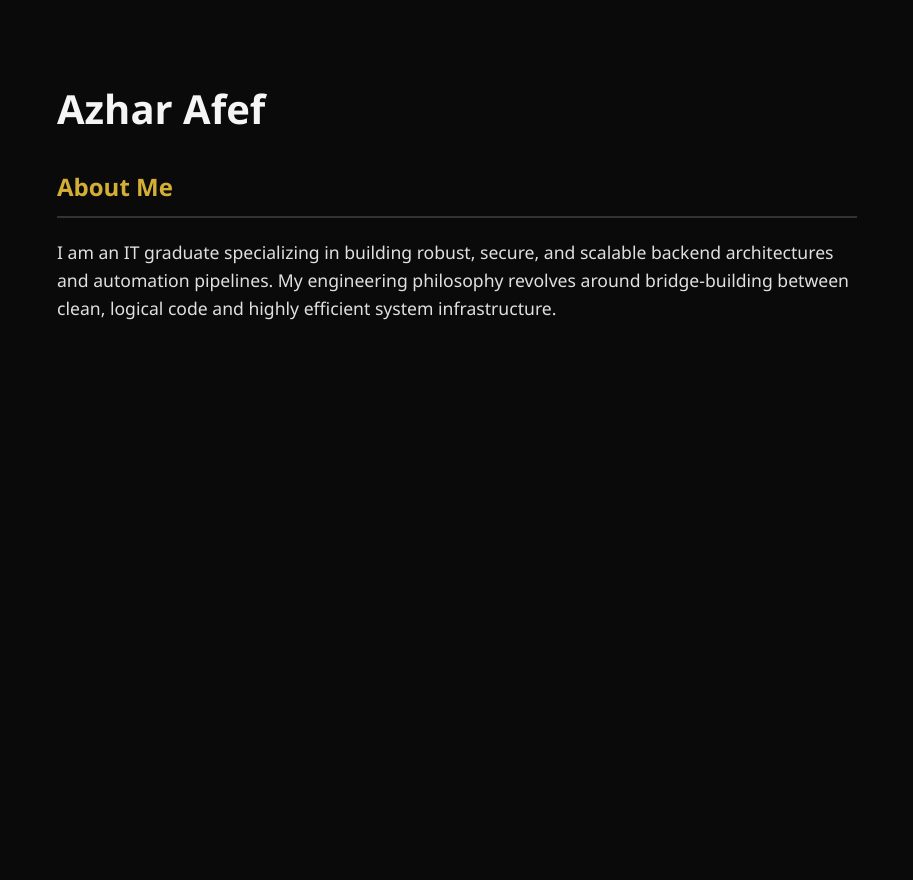
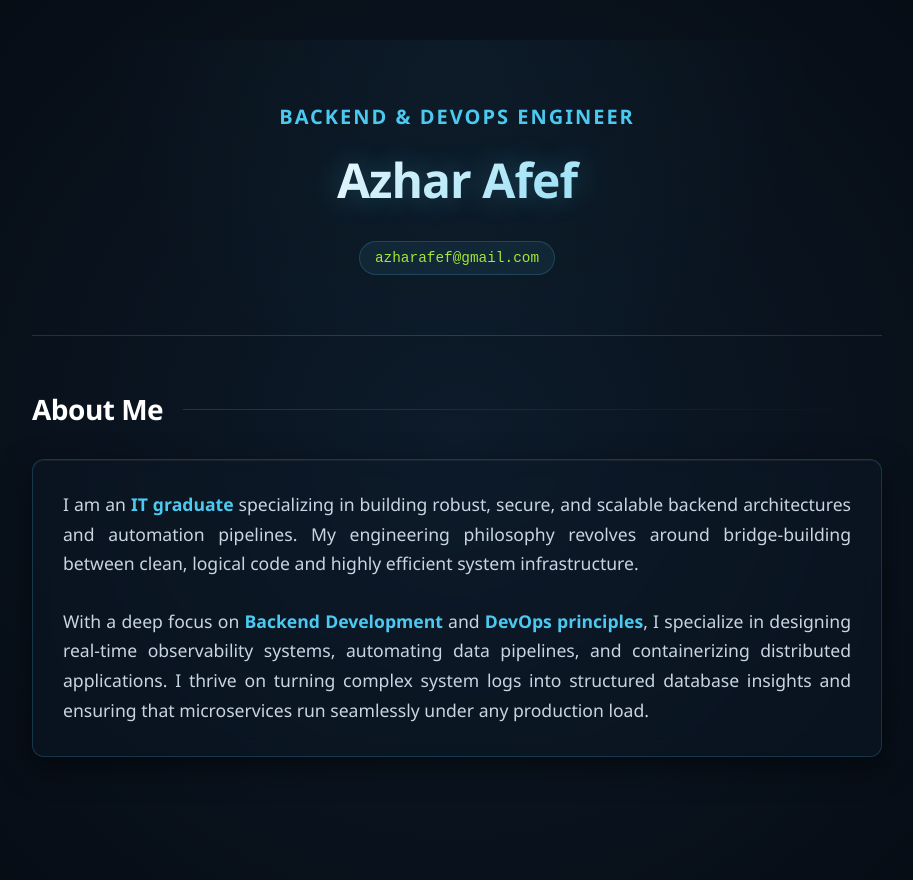
Before and after one commit to AAA4040/aaa4040.github.io, a plain HTML site: page index.html in a window 1280 px wide. Shown: the whole page, without its empty margins (183-1096 px from the left). Before the commit the page ends 800 px from the top, so only its background shows below. Drawn offline with Linux system fonts and the light colour scheme.

Commit message:
design: redesign ui with high-end metallic cyber-blue theme inspired by logo colors

```diff
--- a/index.html
+++ b/index.html
@@ -1,32 +1,161 @@
 <!DOCTYPE html>
 <html lang="en">
+
 <head>
     <meta charset="UTF-8">
     <meta name="viewport" content="width=device-width, initial-scale=1.0">
-    <title>Azhar Afef | Portfolio</title>
+    <title>Azhar Afef | Backend & DevOps Portfolio</title>
     <style>
+        /* نظام الألوان والتدرجات المستوحاة من شعار أزهر وموقع HIBP */
+        :root {
+            --bg-dark: #070b12;
+            /* أزرق داكن جداً قريب من السواد */
+            --bg-gradient: radial-gradient(circle at center, #0d1b2a 0%, #050910 100%);
+            --text-main: #e2e8f0;
+            --cyan-accent: #4cc9f0;
+            /* لون السايان المضيء من الشعار */
+            --blue-metallic: #3a0ca3;
+            /* الأزرق المعدني الداكن */
+            --cyan-glow: rgba(76, 201, 240, 0.15);
+            --card-bg: rgba(13, 27, 42, 0.4);
+            --border-color: rgba(76, 201, 240, 0.2);
+        }
+
         body {
-            background-color: #0a0a0a;
-            color: #e0e0e0;
-            font-family: 'Segoe UI', Tahoma, Geneva, Verdana, sans-serif;
-            line-height: 1.6;
+            background: var(--bg-gradient);
+            color: var(--text-main);
+            font-family: 'Segoe UI', Roboto, Helvetica, Arial, sans-serif;
+            line-height: 1.7;
             margin: 0;
-            padding: 50px;
+            padding: 40px 20px;
+            min-height: 100vh;
         }
-        .container { max-width: 800px; margin: auto; }
-        h1 { color: #f5f5f5; font-size: 2.5em; }
-        h2 { color: #d4af37; border-bottom: 2px solid #333; padding-bottom: 10px; }
-        p { font-size: 1.1em; }
+
+        .container {
+            max-width: 850px;
+            margin: auto;
+        }
+
+        /* رأس الصفحة - Hero Section */
+        header {
+            text-align: center;
+            padding: 60px 0;
+            border-bottom: 1px solid var(--border-color);
+            background: radial-gradient(circle at top, rgba(76, 201, 240, 0.05) 0%, transparent 70%);
+        }
+
+        h1 {
+            font-size: 3rem;
+            font-weight: 800;
+            margin: 0 0 10px 0;
+            letter-spacing: -1px;
+            background: linear-gradient(135deg, #ffffff 30%, var(--cyan-accent) 100%);
+            -webkit-background-clip: text;
+            -webkit-text-fill-color: transparent;
+            text-shadow: 0 0 30px rgba(76, 201, 240, 0.3);
+        }
+
+        .subtitle {
+            font-size: 1.25rem;
+            color: var(--cyan-accent);
+            text-transform: uppercase;
+            letter-spacing: 2px;
+            font-weight: 600;
+            margin-bottom: 5px;
+        }
+
+        .email-badge {
+            display: inline-block;
+            background: rgba(76, 201, 240, 0.08);
+            border: 1px solid var(--border-color);
+            padding: 4px 15px;
+            border-radius: 20px;
+            font-family: 'Courier New', Courier, monospace;
+            font-size: 0.9rem;
+            color: #a3e635;
+            /* لفتة برمجية خفيفة */
+            margin-top: 10px;
+        }
+
+        /* تصميم الأقسام - Sections */
+        section {
+            padding: 50px 0;
+        }
+
+        h2 {
+            font-size: 1.75rem;
+            color: #ffffff;
+            margin-top: 0;
+            margin-bottom: 25px;
+            display: flex;
+            align-items: center;
+            letter-spacing: -0.5px;
+        }
+
+        h2::after {
+            content: '';
+            flex: 1;
+            margin-left: 20px;
+            height: 1px;
+            background: linear-gradient(to right, var(--border-color), transparent);
+        }
+
+        /* لوحة محتوى About Me */
+        .about-card {
+            background: var(--card-bg);
+            border: 1px solid var(--border-color);
+            border-radius: 12px;
+            padding: 30px;
+            box-shadow: 0 10px 30px rgba(0, 0, 0, 0.5), inset 0 1px 0 rgba(255, 255, 255, 0.05);
+            backdrop-filter: blur(10px);
+        }
+
+        .about-card p {
+            margin: 0;
+            font-size: 1.1rem;
+            color: #cbd5e1;
+            text-align: justify;
+        }
+
+        .highlight {
+            color: var(--cyan-accent);
+            font-weight: 600;
+        }
     </style>
 </head>
+
 <body>
+
     <div class="container">
-        <h1>Azhar Afef</h1>
-        <h2>About Me</h2>
-        <p>
-            I am an IT graduate specializing in building robust, secure, and scalable backend architectures and automation pipelines.
-            My engineering philosophy revolves around bridge-building between clean, logical code and highly efficient system infrastructure.
-        </p>
+        <!-- رأس الصفحة المستوحى من هويتك الرقمية وشعارك -->
+        <header>
+            <div class="subtitle">Backend & DevOps Engineer</div>
+            <h1>Azhar Afef</h1>
+            <div class="email-badge">azharafef@gmail.com</div>
+        </header>
+
+        <!-- قسم عني - الأول بالتوالي -->
+        <section id="about">
+            <h2>About Me</h2>
+            <div class="about-card">
+                <p>
+                    I am an <span class="highlight">IT graduate</span> specializing in building robust, secure, and
+                    scalable backend architectures and automation pipelines.
+                    My engineering philosophy revolves around bridge-building between clean, logical code and highly
+                    efficient system infrastructure.
+                </p>
+                <br>
+                <p>
+                    With a deep focus on <span class="highlight">Backend Development</span> and <span
+                        class="highlight">DevOps principles</span>, I specialize in designing real-time observability
+                    systems, automating data pipelines, and containerizing distributed applications. I thrive on turning
+                    complex system logs into structured database insights and ensuring that microservices run seamlessly
+                    under any production load.
+                </p>
+            </div>
+        </section>
     </div>
+
 </body>
+
 </html>
```
